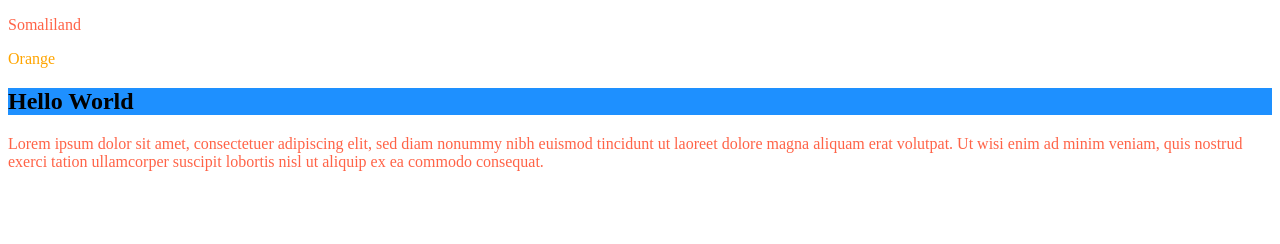
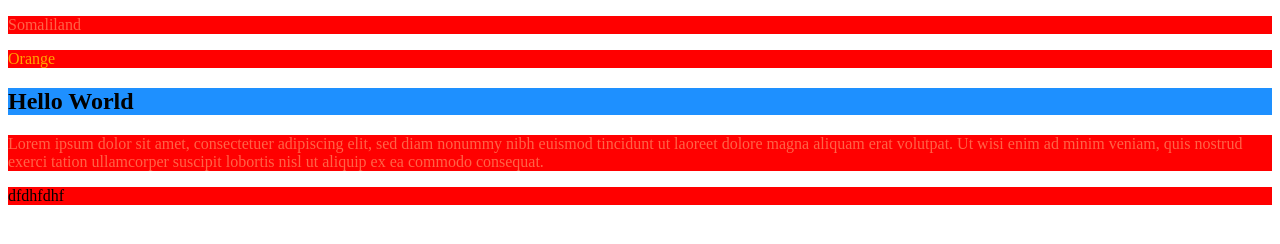
Before and after one commit to kadayogit/css, a plain HTML site: page colors.html in a window 1280 px wide. Drawn offline with Linux system fonts and the light colour scheme.

Commit message:
Added colors in css

```diff
--- a/colors.html
+++ b/colors.html
@@ -4,6 +4,11 @@
     <meta charset="UTF-8">
     <meta name="viewport" content="width=device-width, initial-scale=1.0">
     <title>CSS colors</title>
+    <style>
+        p {
+            background: red;
+        }
+    </style>
 </head>
 <body>
     <!-- CSS color Names examples -->
@@ -26,5 +31,6 @@
     <!-- hsl(hue, saturation, lightness)
         Hue is a degree on the color wheel from 0 to 360. 0 is red, 120 is green, and 240 is blue. -->
 
+        <p>dfdhfdhf</p>
 </body>
 </html>
```
